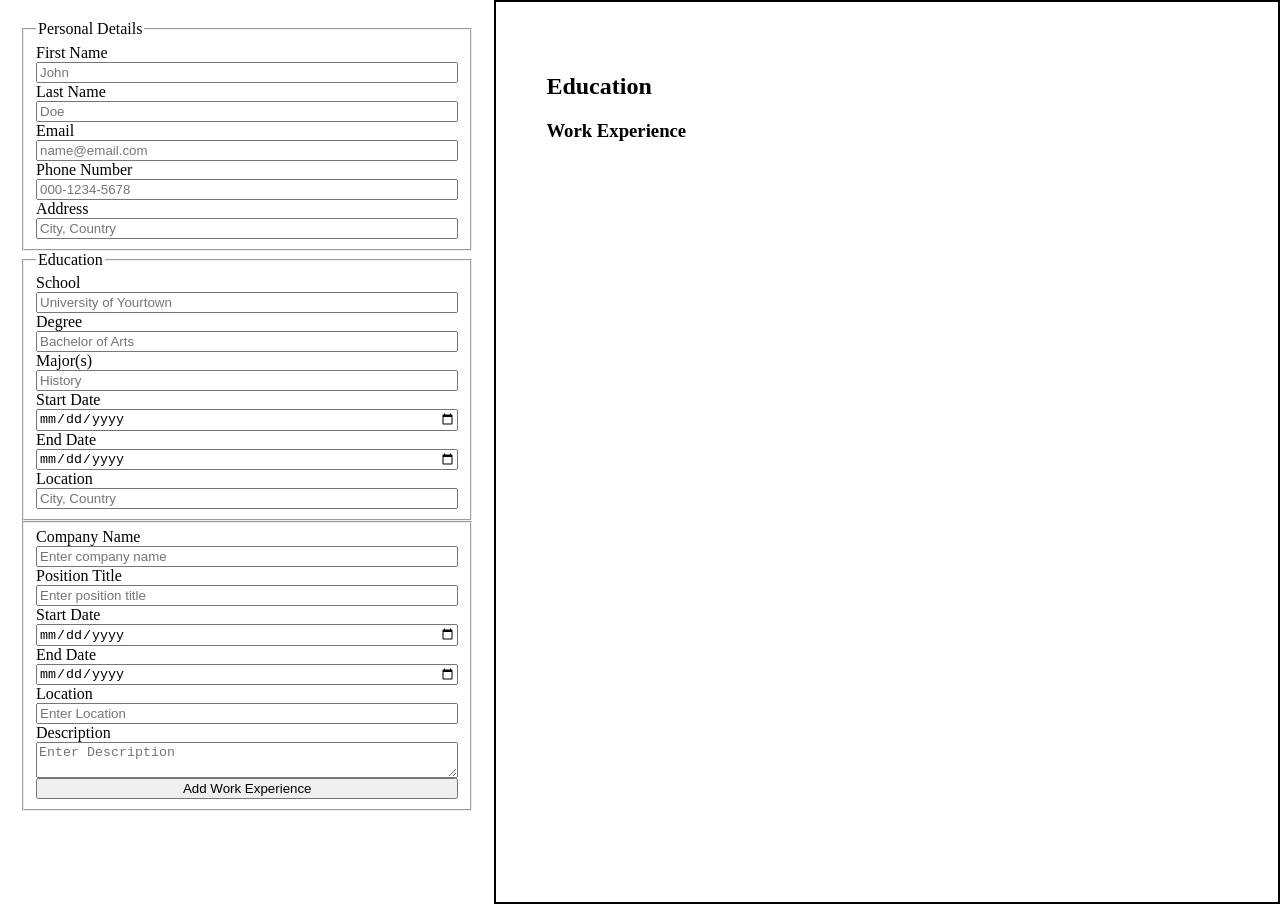
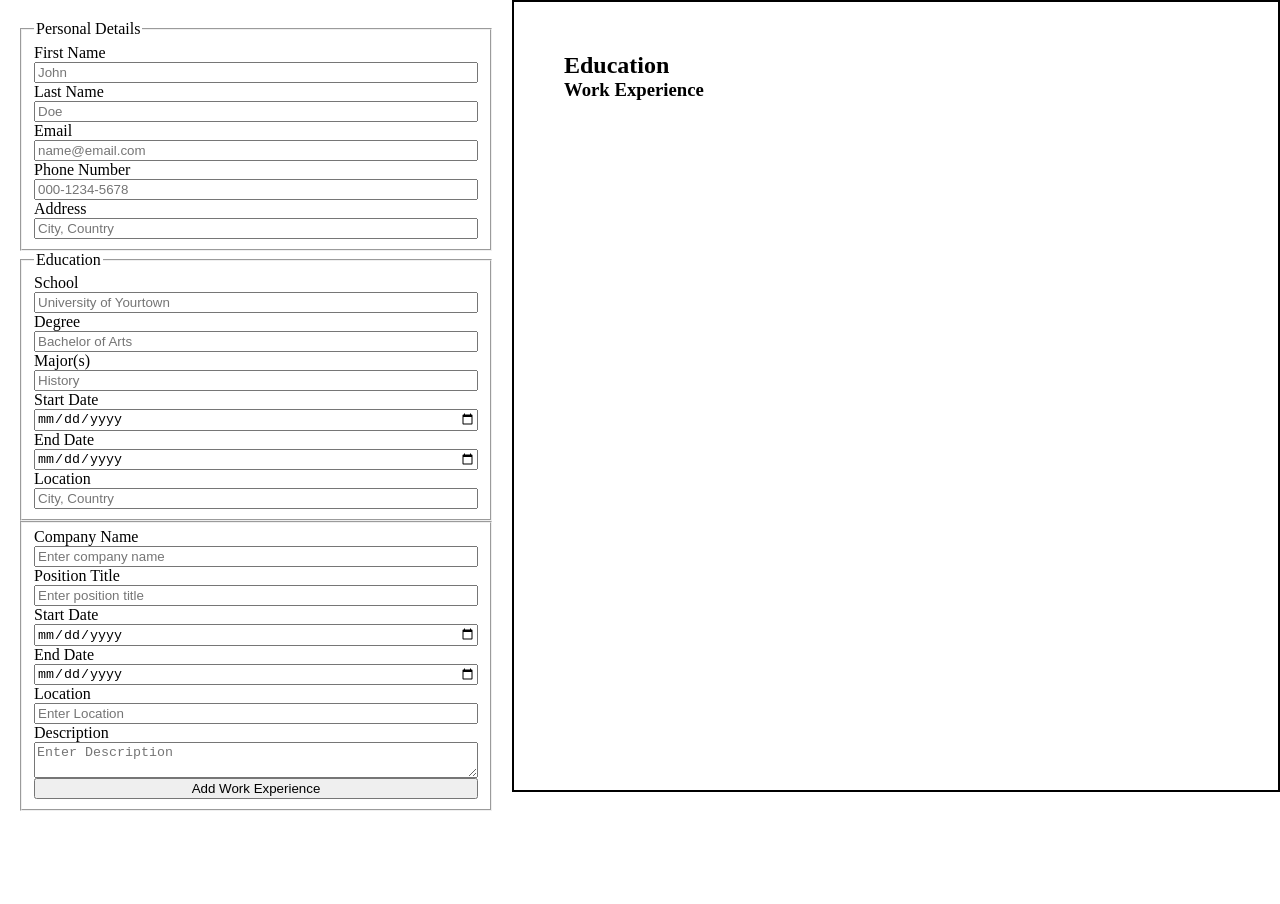
Before and after one commit to AndrewJamesC/cv-application, a React (Vite) app: page / in a window 1280 px wide. After the commit the page ends 811 px from the top, so only its background shows below. Built offline with nearby package versions, Linux system fonts and the light colour scheme.

Commit message:
Fix margin and box styling

```diff
--- a/src/index.css
+++ b/src/index.css
@@ -1,16 +1,20 @@
-body {
+* {
   margin: 0;
   box-sizing: border-box;
+}
+
+body {
   height: 100vh;
 }
 
 #root {
   display: flex;
-  height: 100vh;
+  height: 100%;
+  margin: 0;
 }
 
 .form {
-  height: 100vh;
+  height: 99%;
   width: 40vw;
   padding: 20px;
 }
@@ -23,7 +27,7 @@ fieldset div {
 
 .cv-container {
   border: 2px solid black;
-  height: 100vh;
+  height: 99%;
   width: 60vw;
   padding: 50px;
 }
```
